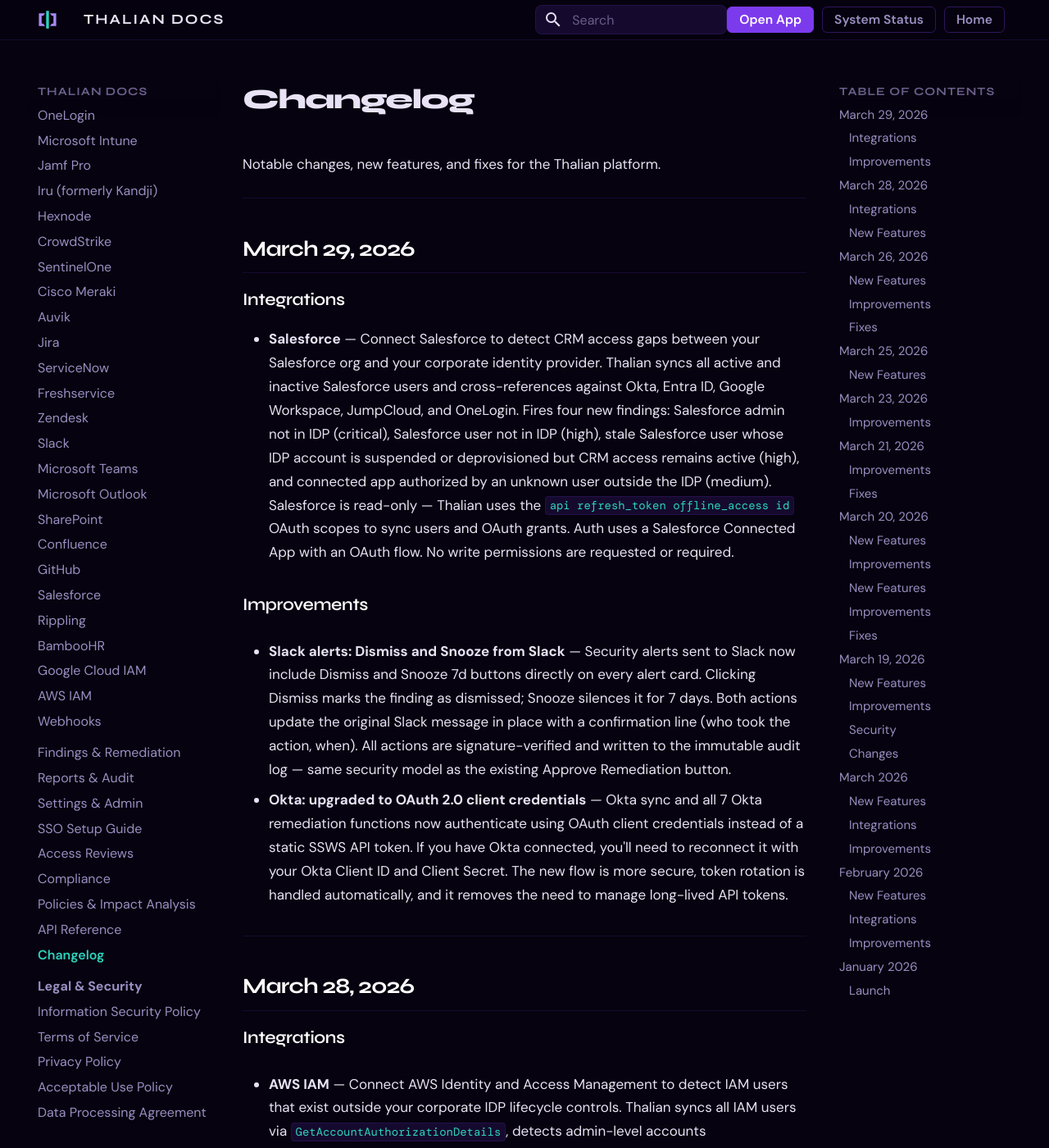
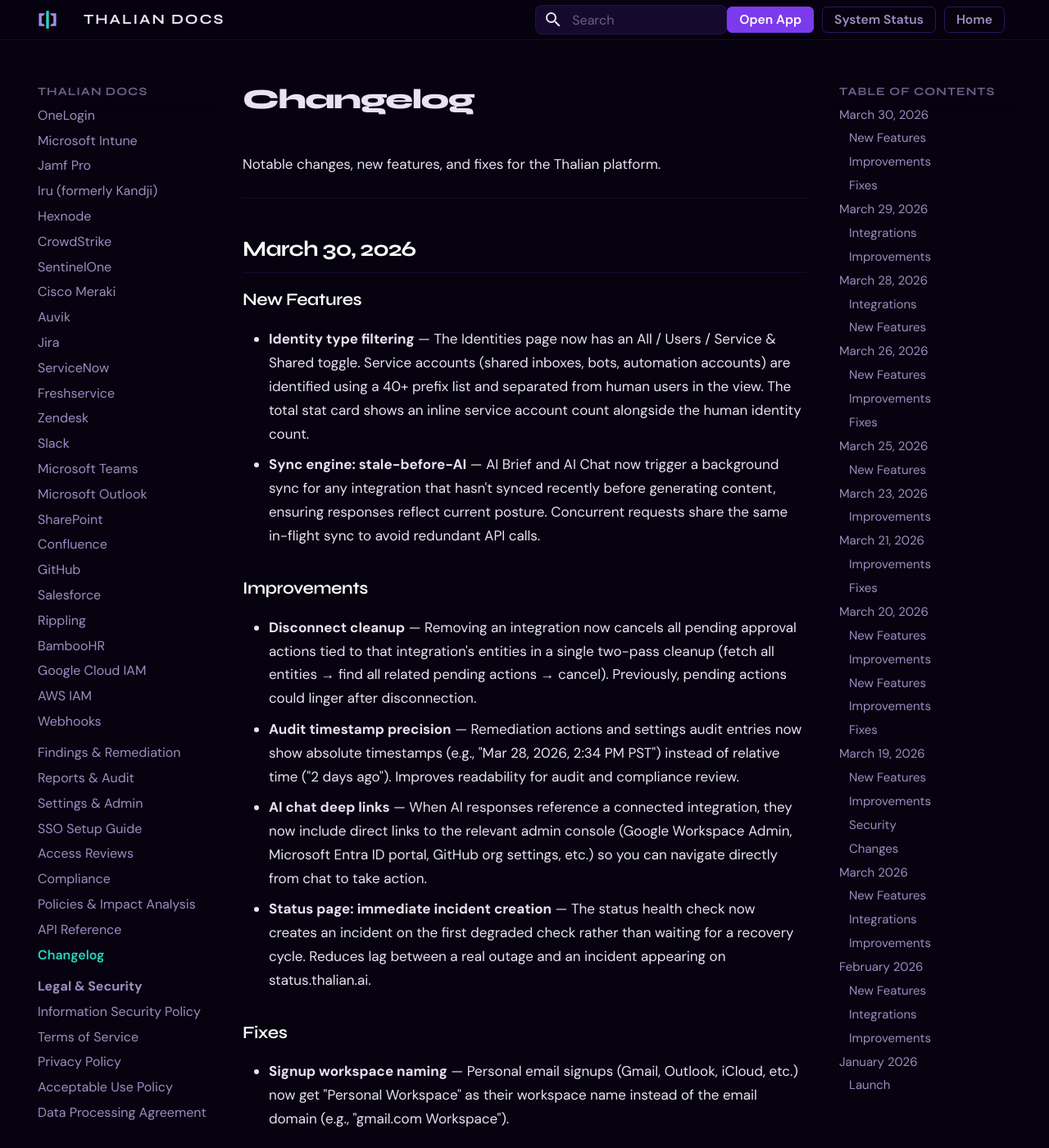
Before and after one commit to tori-mf13/thalian-docs, an MkDocs documentation site: the page built from docs/changelog.md, in a window 1280 px wide and 1400 px high. Shown: the whole window at 82% size. Built offline with MkDocs 1.6.1 and Material for MkDocs 9.7.7, drawn with Linux system fonts in a browser that asks for light colours.

Commit message:
changelog: March 30 — identity filters, sync engine, disconnect cleanup, AI deep links, status incident fix
Co-Authored-By: Claude Sonnet 4.6 <noreply@anthropic.com>

```diff
--- a/docs/changelog.md
+++ b/docs/changelog.md
@@ -1,6 +1,26 @@
 # Changelog
 
 Notable changes, new features, and fixes for the Thalian platform.
+
+---
+
+## March 30, 2026
+
+### New Features
+
+- **Identity type filtering** — The Identities page now has an All / Users / Service & Shared toggle. Service accounts (shared inboxes, bots, automation accounts) are identified using a 40+ prefix list and separated from human users in the view. The total stat card shows an inline service account count alongside the human identity count.
+- **Sync engine: stale-before-AI** — AI Brief and AI Chat now trigger a background sync for any integration that hasn't synced recently before generating content, ensuring responses reflect current posture. Concurrent requests share the same in-flight sync to avoid redundant API calls.
+
+### Improvements
+
+- **Disconnect cleanup** — Removing an integration now cancels all pending approval actions tied to that integration's entities in a single two-pass cleanup (fetch all entities → find all related pending actions → cancel). Previously, pending actions could linger after disconnection.
+- **Audit timestamp precision** — Remediation actions and settings audit entries now show absolute timestamps (e.g., "Mar 28, 2026, 2:34 PM PST") instead of relative time ("2 days ago"). Improves readability for audit and compliance review.
+- **AI chat deep links** — When AI responses reference a connected integration, they now include direct links to the relevant admin console (Google Workspace Admin, Microsoft Entra ID portal, GitHub org settings, etc.) so you can navigate directly from chat to take action.
+- **Status page: immediate incident creation** — The status health check now creates an incident on the first degraded check rather than waiting for a recovery cycle. Reduces lag between a real outage and an incident appearing on status.thalian.ai.
+
+### Fixes
+
+- **Signup workspace naming** — Personal email signups (Gmail, Outlook, iCloud, etc.) now get "Personal Workspace" as their workspace name instead of the email domain (e.g., "gmail.com Workspace").
 
 ---
 
```
